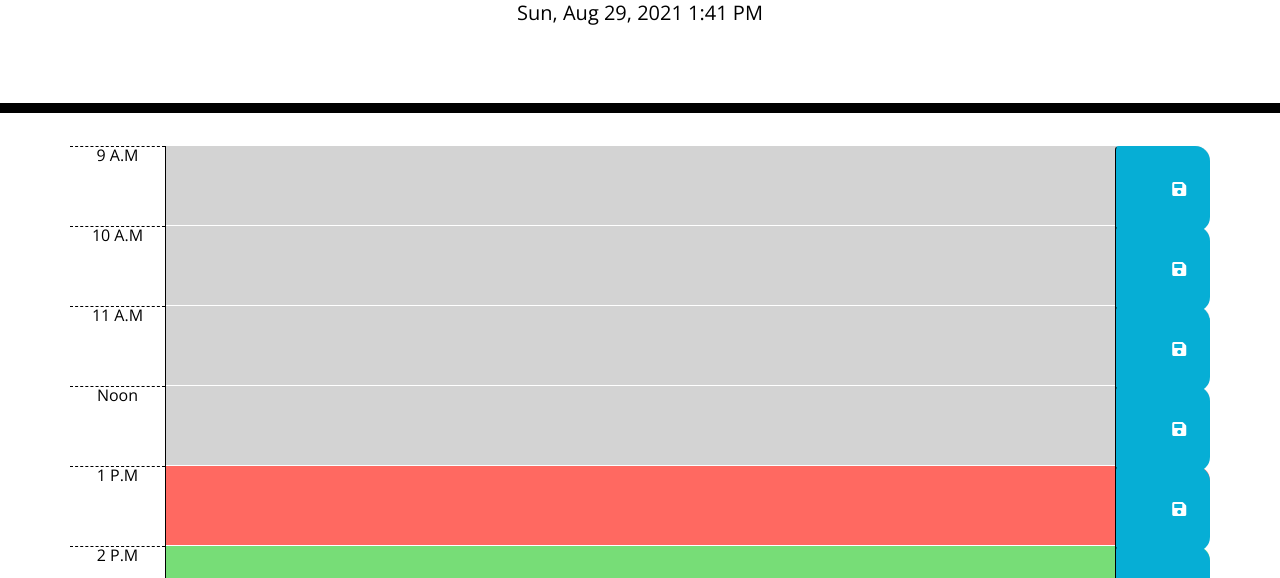
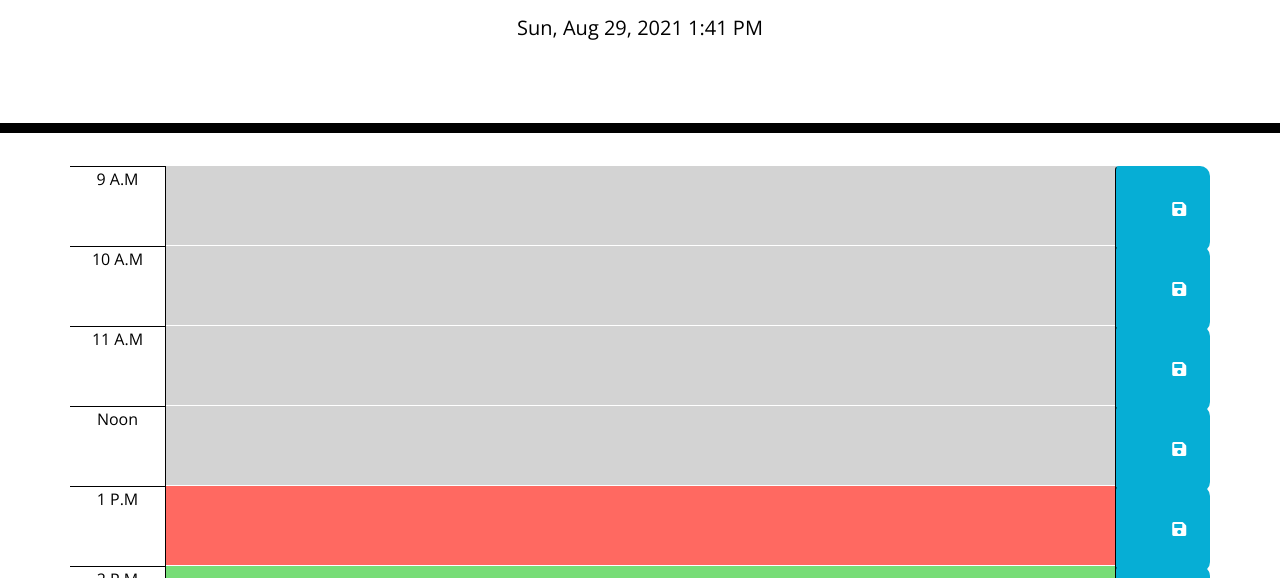
Before and after one commit to dannfirefight322/DayPlanner, a plain HTML site: page index.html in a window 1280 px wide. Shown: the part 191-769 px from the top of the page. Drawn offline with nearby package versions, Linux system fonts and the light colour scheme.

Commit message:
making changes to css and updating readme.

```diff
--- a/assets/css/style.css
+++ b/assets/css/style.css
@@ -1,8 +1,7 @@
 body {
   font-family: 'Open Sans', sans-serif;
   font-size: 16px;
-  line-height: 1;
-}
+ }
 
 textarea {
   background: transparent;
@@ -39,7 +38,7 @@ textarea {
 .hour {
   background-color: #ffffff;
   color: #000000;
-  border-top: 1px dashed #000000;
+  border-top: 1px solid #000000;
 }
 
 .past {
@@ -59,13 +58,12 @@ textarea {
 
 .saveBtn {
   border-left: 1px solid black;
-  border-top-right-radius: 15px;
-  border-bottom-right-radius: 15px;
+  border-top-right-radius: 10px;
+  border-bottom-right-radius: 10px;
   background-color: #06aed5;
   color: white;
 }
 
 .saveBtn i:hover {
   font-size: 20px;
-  transition: all 0.3s ease-in-out;
 }
```
Also changed, not shown: assets/images/Screenshot.png (added), 1 other file.
